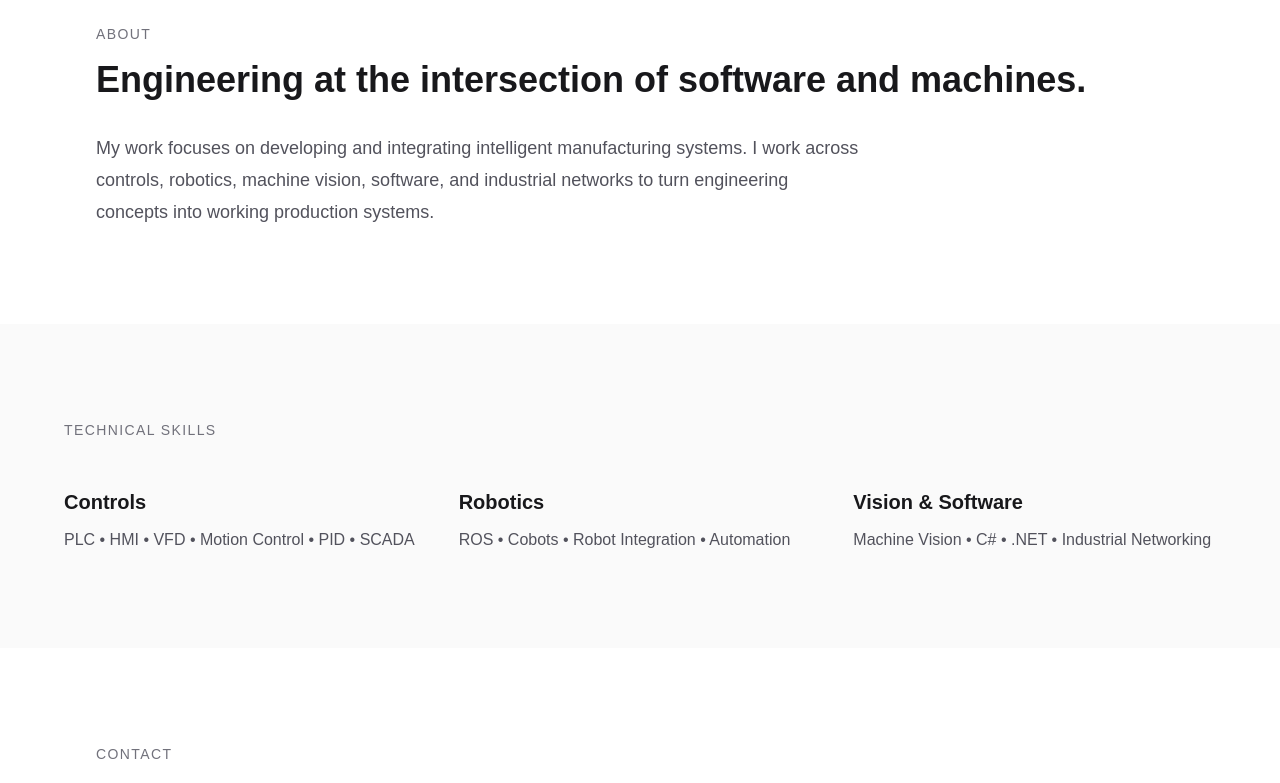
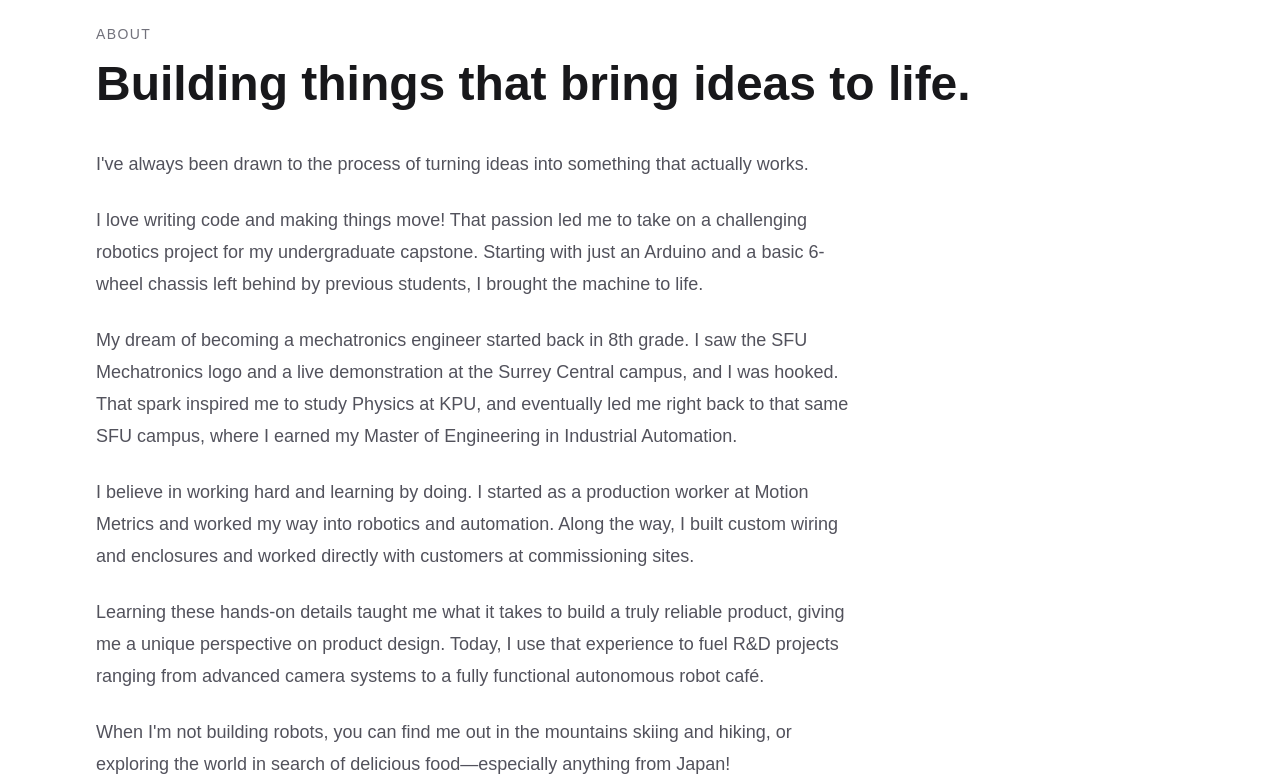
Before and after one commit to williamchen-max/william-chen-portfolio, a Next.js app: page / in a window 1280 px wide. Shown: the part 1380-2163 px from the top of the page. Built offline with nearby package versions, Linux system fonts and the light colour scheme.

Commit message:
Initial portfolio website

```diff
--- a/app/industrial-automation/page.tsx
+++ b/app/industrial-automation/page.tsx
@@ -1,5 +1,6 @@
 import Link from "next/link";
 import Navbar from "../components/Navbar";
+import Image from "next/image";
 
 export default function IndustrialAutomation() {
   return (
@@ -39,6 +40,28 @@ export default function IndustrialAutomation() {
             to compare each product&apos;s point cloud against a reference
             model in real time.
           </p>
+
+          <div className="flex flex-wrap gap-x-12 gap-y-6 mt-8">
+
+            <div>
+              <p className="text-3xl font-bold">
+                &lt;500ms
+              </p>
+              <p className="text-sm text-zinc-500 mt-1">
+                Scan-to-Decision Time
+              </p>
+            </div>
+
+            <div>
+              <p className="text-3xl font-bold">
+                3 Months
+              </p>
+              <p className="text-sm text-zinc-500 mt-1">
+                Archived Inspection History
+              </p>
+            </div>
+
+          </div>
 
           <div className="grid md:grid-cols-3 gap-8 mt-10">
 
@@ -93,6 +116,37 @@ export default function IndustrialAutomation() {
             fries inspection system, integrating live camera imaging to
             monitor length ratio and defect rate on an hourly basis.
           </p>
+
+          <div className="flex flex-wrap gap-x-12 gap-y-6 mt-8">
+
+            <div>
+              <p className="text-3xl font-bold">
+                120 pc/min
+              </p>
+              <p className="text-sm text-zinc-500 mt-1">
+                Inspection Throughput
+              </p>
+            </div>
+
+            <div>
+              <p className="text-3xl font-bold">
+                1%
+              </p>
+              <p className="text-sm text-zinc-500 mt-1">
+                Measurement Accuracy
+              </p>
+            </div>
+
+            <div>
+              <p className="text-3xl font-bold">
+                Hourly
+              </p>
+              <p className="text-sm text-zinc-500 mt-1">
+                Length & Defect Quality Checks
+              </p>
+            </div>
+
+          </div>
 
           <div className="grid md:grid-cols-3 gap-8 mt-10">
 
@@ -149,6 +203,19 @@ export default function IndustrialAutomation() {
             panel access.
           </p>
 
+          <div className="flex flex-wrap gap-x-12 gap-y-6 mt-8">
+
+            <div>
+              <p className="text-3xl font-bold">
+                4 Systems
+              </p>
+              <p className="text-sm text-zinc-500 mt-1">
+                Commissioned End-to-End — I/O, Motion, VFD, Network
+              </p>
+            </div>
+
+          </div>
+
           <div className="grid md:grid-cols-3 gap-8 mt-10">
 
             <div>
@@ -187,6 +254,106 @@ export default function IndustrialAutomation() {
 
         </div>
 
+        {/* Project 4 */}
+        <div className="mt-20 border-t border-zinc-200 pt-12">
+
+          <p className="text-sm text-zinc-500">
+            PROJECT 04
+          </p>
+
+          <h2 className="text-4xl font-bold mt-3">
+            Dew Point Prediction for Compressed Air Systems
+          </h2>
+
+          <p className="text-zinc-600 max-w-3xl mt-6 leading-8">
+            A graduate team project predicting dew point in a
+            manufacturing plant&apos;s compressed air drying system, to
+            move from reactive threshold-based control toward proactive,
+            predictive control.
+          </p>
+
+          <div className="flex flex-wrap gap-x-12 gap-y-6 mt-8">
+
+            <div>
+              <p className="text-3xl font-bold">
+                0.9925
+              </p>
+              <p className="text-sm text-zinc-500 mt-1">
+                R² on Test Set
+              </p>
+            </div>
+
+            <div>
+              <p className="text-3xl font-bold">
+                0.0089
+              </p>
+              <p className="text-sm text-zinc-500 mt-1">
+                RMSE on Test Set
+              </p>
+            </div>
+
+          </div>
+
+          <div className="grid md:grid-cols-3 gap-8 mt-10">
+
+            <div>
+              <h3 className="font-semibold">
+                My Role
+              </h3>
+              <p className="text-zinc-600 mt-2">
+                Implemented and compared regression algorithms in
+                Python, and led hyperparameter tuning on the
+                best-performing model.
+              </p>
+            </div>
+
+            <div>
+              <h3 className="font-semibold">
+                Technologies
+              </h3>
+              <p className="text-zinc-600 mt-2">
+                Python, pandas, scikit-learn, GridSearchCV.
+              </p>
+            </div>
+
+            <div>
+              <h3 className="font-semibold">
+                Focus
+              </h3>
+              <p className="text-zinc-600 mt-2">
+                Feature engineering, comparative evaluation across
+                eight regression models, and hyperparameter tuning
+                validated by R² and RMSE.
+              </p>
+            </div>
+
+          </div>
+
+          {/* Correlation Chart */}
+          <div className="mt-12">
+
+            <div className="overflow-hidden rounded-2xl border border-zinc-200 bg-white">
+
+              <Image
+                src="/dew-point/correlation-plot.png"
+                alt="Correlation plot between dew point and the top four predictive features"
+                width={1200}
+                height={1200}
+                className="w-full h-auto"
+              />
+
+            </div>
+
+            <p className="text-sm text-zinc-500 mt-3">
+              Correlation between dew point and the four most
+              predictive features — supply temp, discharge temp,
+              step, and motor amperage.
+            </p>
+
+          </div>
+
+        </div>
+
       </section>
     </main>
   );
--- a/app/page.tsx
+++ b/app/page.tsx
@@ -13,12 +13,15 @@ export default function Home() {
           <a href="#about" className="hover:text-zinc-500">
             About
           </a>
+
           <a href="#projects" className="hover:text-zinc-500">
             Projects
           </a>
+
           <a href="#skills" className="hover:text-zinc-500">
             Skills
           </a>
+
           <a href="#contact" className="hover:text-zinc-500">
             Contact
           </a>
@@ -48,14 +51,14 @@ export default function Home() {
         <div className="flex gap-4 mt-10">
           <a
             href="#projects"
-            className="px-6 py-3 rounded-full bg-black text-white hover:bg-zinc-800"
+            className="px-6 py-3 rounded-full bg-black text-white hover:bg-zinc-800 transition"
           >
             View Projects
           </a>
 
           <a
             href="#contact"
-            className="px-6 py-3 rounded-full border border-zinc-300 hover:bg-zinc-100"
+            className="px-6 py-3 rounded-full border border-zinc-300 hover:bg-zinc-100 transition"
           >
             Contact Me
           </a>
@@ -129,21 +132,65 @@ export default function Home() {
       </section>
 
       {/* About */}
-      <section id="about" className="max-w-6xl mx-auto px-8 py-24">
+      <section
+        id="about"
+        className="max-w-6xl mx-auto px-8 py-24"
+      >
         <p className="text-sm tracking-widest text-zinc-500 uppercase">
           About
         </p>
 
-        <h2 className="text-4xl font-bold mt-4">
-          Engineering at the intersection of software and machines.
+        <h2 className="text-4xl md:text-5xl font-bold mt-4 max-w-4xl">
+          Building things that bring ideas to life.
         </h2>
 
-        <p className="text-lg text-zinc-600 max-w-3xl mt-8 leading-8">
-          My work focuses on developing and integrating intelligent
-          manufacturing systems. I work across controls, robotics,
-          machine vision, software, and industrial networks to turn
-          engineering concepts into working production systems.
-        </p>
+        <div className="max-w-3xl mt-10 space-y-6">
+
+          <p className="text-lg text-zinc-600 leading-8">
+            I&apos;ve always been drawn to the process of turning ideas into
+            something that actually works.
+          </p>
+
+          <p className="text-lg text-zinc-600 leading-8">
+            I love writing code and making things move! That passion led me
+            to take on a challenging robotics project for my undergraduate
+            capstone. Starting with just an Arduino and a basic 6-wheel
+            chassis left behind by previous students, I brought the machine
+            to life.
+          </p>
+
+          <p className="text-lg text-zinc-600 leading-8">
+            My dream of becoming a mechatronics engineer started back in 8th
+            grade. I saw the SFU Mechatronics logo and a live demonstration
+            at the Surrey Central campus, and I was hooked. That spark
+            inspired me to study Physics at KPU, and eventually led me right
+            back to that same SFU campus, where I earned my Master of
+            Engineering in Industrial Automation.
+          </p>
+
+          <p className="text-lg text-zinc-600 leading-8">
+            I believe in working hard and learning by doing. I started as a
+            production worker at Motion Metrics and worked my way into
+            robotics and automation. Along the way, I built custom wiring
+            and enclosures and worked directly with customers at
+            commissioning sites.
+          </p>
+
+          <p className="text-lg text-zinc-600 leading-8">
+            Learning these hands-on details taught me what it takes to build
+            a truly reliable product, giving me a unique perspective on
+            product design. Today, I use that experience to fuel R&amp;D
+            projects ranging from advanced camera systems to a fully
+            functional autonomous robot café.
+          </p>
+
+          <p className="text-lg text-zinc-600 leading-8">
+            When I&apos;m not building robots, you can find me out in the
+            mountains skiing and hiking, or exploring the world in search of
+            delicious food—especially anything from Japan!
+          </p>
+
+        </div>
       </section>
 
       {/* Skills */}
@@ -152,34 +199,41 @@ export default function Home() {
         className="bg-zinc-50 px-8 py-24"
       >
         <div className="max-w-6xl mx-auto">
+
           <p className="text-sm tracking-widest text-zinc-500 uppercase">
             Technical Skills
           </p>
 
           <div className="grid md:grid-cols-3 gap-8 mt-12">
 
+            {/* Controls */}
             <div>
               <h3 className="font-semibold text-xl">
                 Controls
               </h3>
+
               <p className="text-zinc-600 mt-3">
                 PLC • HMI • VFD • Motion Control • PID • SCADA
               </p>
             </div>
 
+            {/* Robotics */}
             <div>
               <h3 className="font-semibold text-xl">
                 Robotics
               </h3>
+
               <p className="text-zinc-600 mt-3">
                 ROS • Cobots • Robot Integration • Automation
               </p>
             </div>
 
+            {/* Vision & Software */}
             <div>
               <h3 className="font-semibold text-xl">
                 Vision & Software
               </h3>
+
               <p className="text-zinc-600 mt-3">
                 Machine Vision • C# • .NET • Industrial Networking
               </p>
@@ -207,8 +261,8 @@ export default function Home() {
         </p>
 
         <a
-          href="mailto:william,weijen@gmail.com"
-          className="inline-block mt-8 px-6 py-3 rounded-full bg-black text-white"
+          href="mailto:william.weijen@gmail.com"
+          className="inline-block mt-8 px-6 py-3 rounded-full bg-black text-white hover:bg-zinc-800 transition"
         >
           Get in Touch
         </a>
```
Also changed, not shown: public/dew-point/correlation-plot.png (added).
